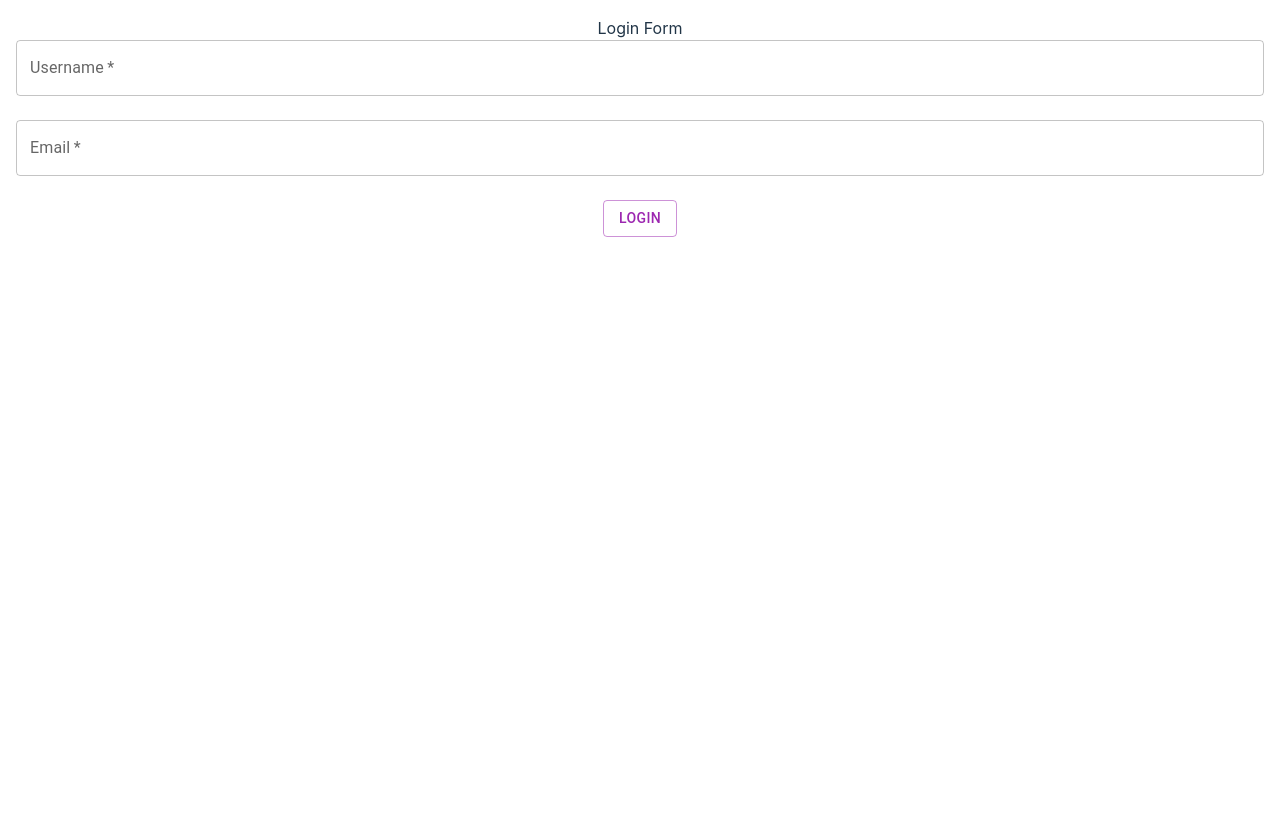
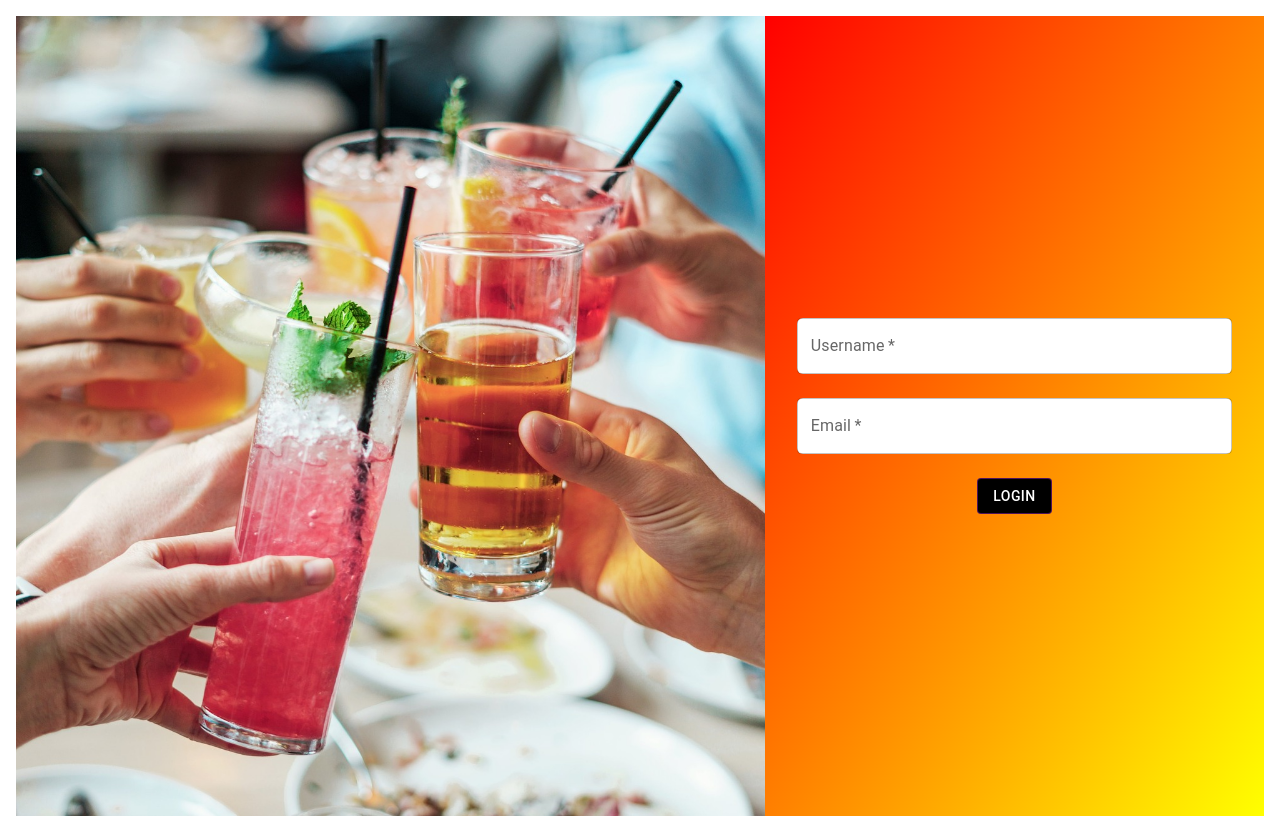
Before and after one commit to LionAB/HappyHourClub, a React (Vite) app: page /login in a window 1280 px wide. Before the commit the page ends 800 px from the top, so only its background shows below. Built offline with nearby package versions, Linux system fonts and the light colour scheme.

Commit message:
redesigned the connection page

```diff
--- a/src/Router/AppRouter.tsx
+++ b/src/Router/AppRouter.tsx
@@ -3,7 +3,7 @@ import { Route, Routes ,Navigate} from "react-router-dom";
 import WithNav from '../Components/Layout/WithNav'
 import WithoutNav from "../Components/Layout/WithoutNav";
 import HomePage from '../views/HomePage'
-import LoginPage from "../views/LoginPage";
+import LoginPage from "../views/LoginPage/LoginPage";
 import NotFoundPage from '../views/NotFoundPage';
 import RecipePage from "../views/RecipePage";
 import ProtectedRoutes from "./ProtectedRoutes";
--- /dev/null
+++ b/src/views/LoginPage/LoginPage.css
@@ -0,0 +1,37 @@
+.bg-white{
+    display: flex;
+    justify-content: stretch;
+    height: 100vh;
+}
+
+.login-image{
+    flex: 0 0 60%;
+}
+
+.image-login {
+    width: 100%;
+    height: 100%;
+    object-fit: cover;
+}
+
+form {
+    /* This color will be taken by default if the browser does not support gradients */
+    background-color: #e79d1d;
+    background-image: linear-gradient(to bottom right, red, yellow);
+    flex: 0 0 40%;
+    padding: 2rem;
+    display: flex;
+    flex-direction: column;
+    justify-content: center;
+    align-items: center;
+}
+
+/* .MuiInputBase-input  {
+    background: white;
+
+  } */
+
+  .MuiTextField-root {
+    background: white;
+    border-radius: 6px
+  }
--- a/src/views/LoginPage.tsx
+++ b/src/views/LoginPage/LoginPage.tsx
@@ -1,6 +1,8 @@
 import React, { useContext, useEffect, useState } from "react";
 import { TextField, FormControl, Button } from "@mui/material";
-import UserContext from "../hooks/Context/UserContext";
+import UserContext from "../../hooks/Context/UserContext";
+import "./LoginPage.css"
+import { red } from "@mui/material/colors";
 
 export default function LoginPage() {
     const {user} =useContext(UserContext);
@@ -34,8 +36,11 @@ export default function LoginPage() {
     return (
         <React.Fragment>
             <div className="bg-white">
+            <div className="login-image">
+                <img className="image-login" src="../src/assets/images/gens-qui-trinquent.jpg"/>
+            </div>
         <form autoComplete="off" onSubmit={handleSubmit}>
-            <h2>Login Form</h2>
+
 
                  <TextField
                     label="Username"
@@ -61,7 +66,11 @@ export default function LoginPage() {
                     value={email}
                     error={emailError}
                  />
-                 <Button variant="outlined" color="secondary" type="submit">Login</Button>
+                 <Button variant="outlined"
+                         color="secondary"
+                         type="submit"
+                         sx={{ color: 'white', backgroundColor: 'black' }}
+                         >Login</Button>
 
         </form>
         </div>
```
Also changed, not shown: src/assets/images/gens-qui-trinquent.jpg (added).
